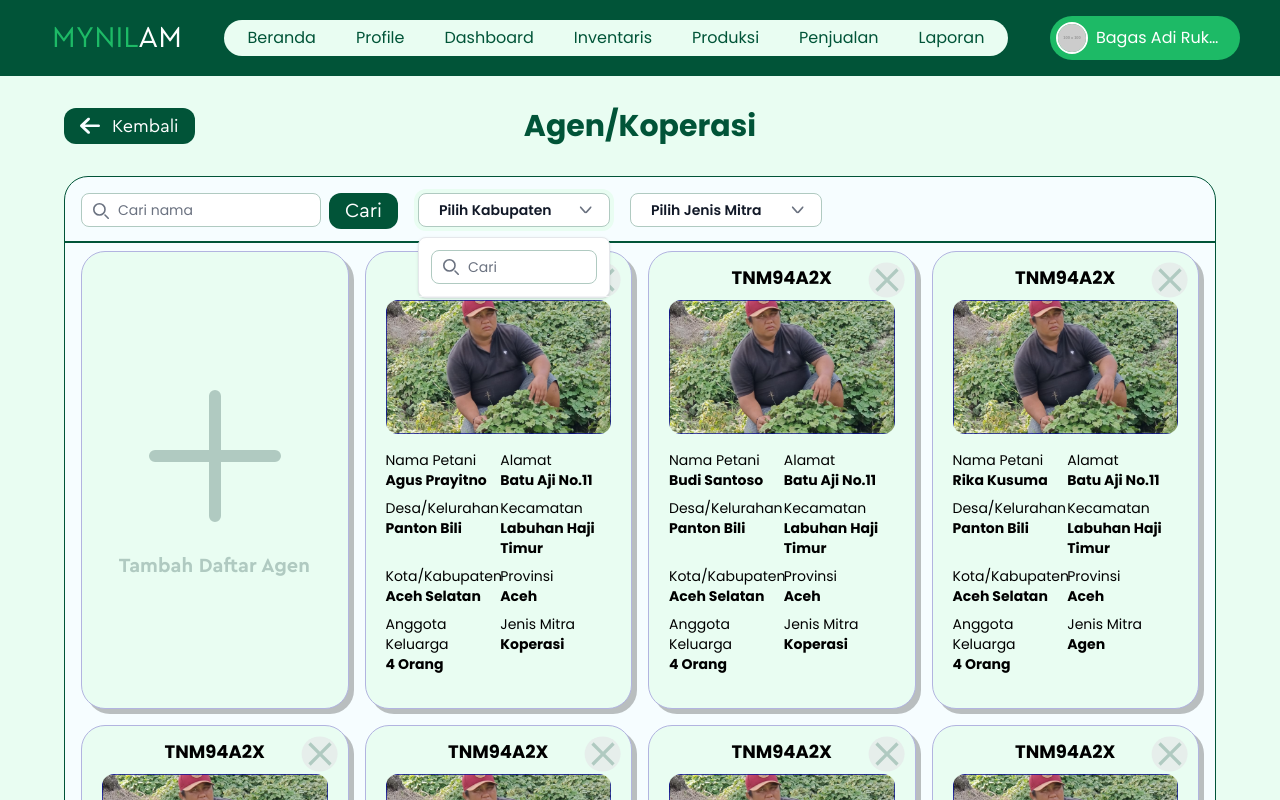
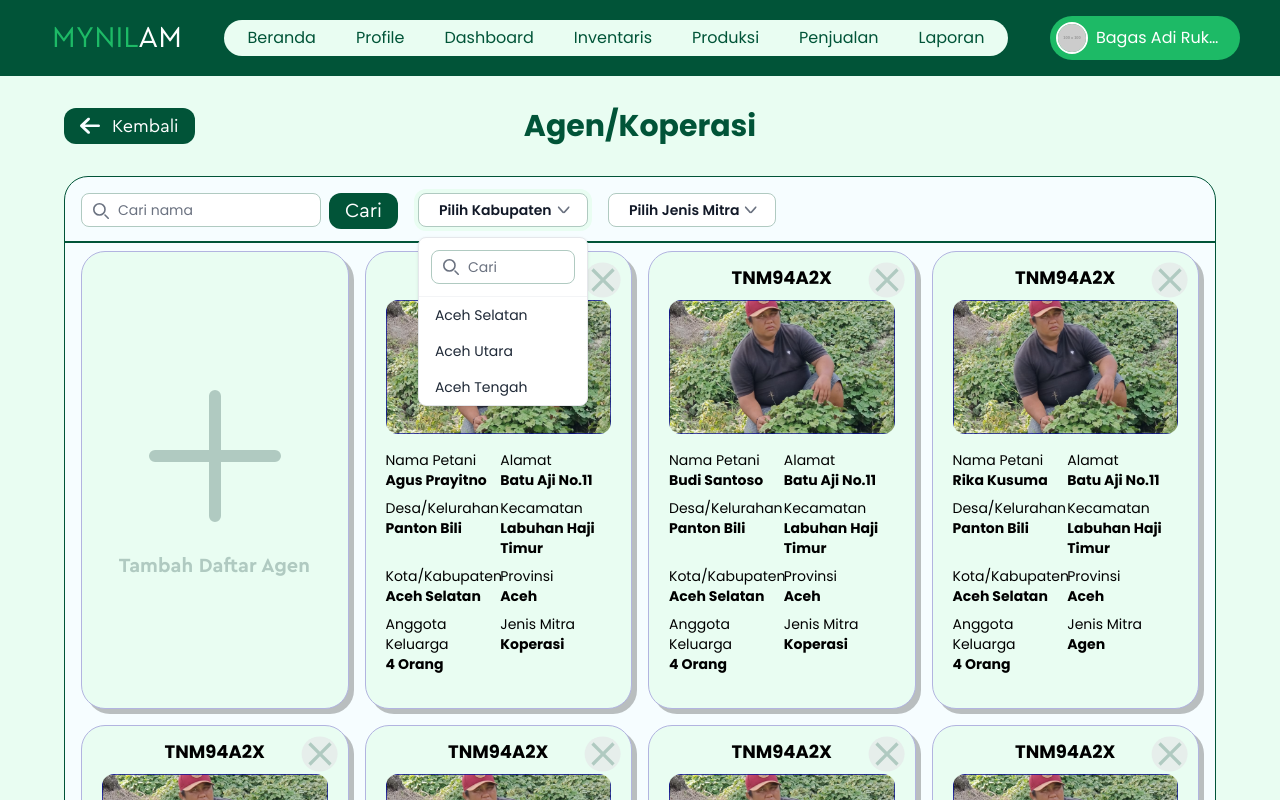
Before and after one commit to saptadi73/fe-mynilam-new, a Vue app: page /profile/profile-agen in a window 1280 px wide. Both pictures are taken after a click on the button "Pilih Kabupaten". Shown: the top 800 px of the page. Built offline with nearby package versions, Linux system fonts and the light colour scheme.

Commit message:
feat(input-select): make responsive

```diff
--- a/src/components/BaseInputSelect.vue
+++ b/src/components/BaseInputSelect.vue
@@ -1,15 +1,17 @@
 <template>
-  <section>
   <div class="inline-block relative">
     <!-- style 1: default dropdown -->
     <button
       v-if="!floatingLabel"
       :id="uniqueNameId"
       :data-dropdown-toggle="uniqueNameId + 'Dropdown'"
-        class="text-gray-900 flex min-w-48 justify-between font-semibold border border-primary-border bg-white hover:bg-gray-100 focus:ring-4 focus:outline-none focus:ring-primary-light rounded-lg text-sm px-5 py-1.5 space-x-2 items-center"
+      class="text-gray-900 flex min-w-28 justify-between font-semibold border border-primary-border bg-white hover:bg-gray-100 focus:ring-4 focus:outline-none focus:ring-primary-light rounded-lg text-sm px-5 py-1.5 space-x-2 items-center"
+      :class="$attrs.class"
       type="button"
     >
-        <span class="capitalize">{{ dropdownLabel || placeholder }}</span>
+      <span class="capitalize text-ellipsis whitespace-nowrap overflow-x-hidden">
+        {{ dropdownLabel || placeholder }}
+      </span>
       <BaseIcon name="chevron-right" class="rotate-90 ms-3 h-3 text-gray-500" />
     </button>
     <!-- style 2: floating label dropdown-->
@@ -36,12 +38,12 @@
     <!-- dropdown menu -->
     <div
       :id="uniqueNameId + 'Dropdown'"
-        class="z-10 hidden absolute bg-white divide-y divide-gray-100 rounded-lg shadow border w-full"
+      class="z-50 hidden absolute bg-white divide-y divide-gray-100 rounded-lg shadow border w-full"
     >
       <div v-if="!floatingLabel" class="p-3">
         <BaseSearchBar v-model="searchValue" class="w-full" placeholder="Cari" />
       </div>
-        <ul class="text-sm text-gray-800 w-full" :aria-labelledby="name">
+      <ul class="text-sm text-gray-800 w-full">
         <li v-for="option in filteredOptions" :key="option.value">
           <div class="cursor-pointer px-4 py-2 hover:bg-primary-light" @click="handleSelectDropdown(option)">
             {{ option.label }}
@@ -49,9 +51,8 @@
         </li>
       </ul>
     </div>
+    <div v-if="errorMessage" class="text-xs my-1">{{ errorMessage }}</div>
   </div>
-    <div v-if="errorMessage" class="text-xs my-1">{{ errorMessage }}</div>
-  </section>
 </template>
 
 <script setup lang="ts">
@@ -90,7 +91,7 @@ const uniqueNameId = computed(() => {
 })
 
 const dropdownLabel = ref(getLabelByValue(value.value))
-const searchValue = ref()
+const searchValue = ref('')
 
 const filteredOptions = computed(() => {
   return props.options.filter((option) => option.label.toLowerCase().includes(searchValue.value))
```
Lines whose indentation alone changed are shown as unchanged.
